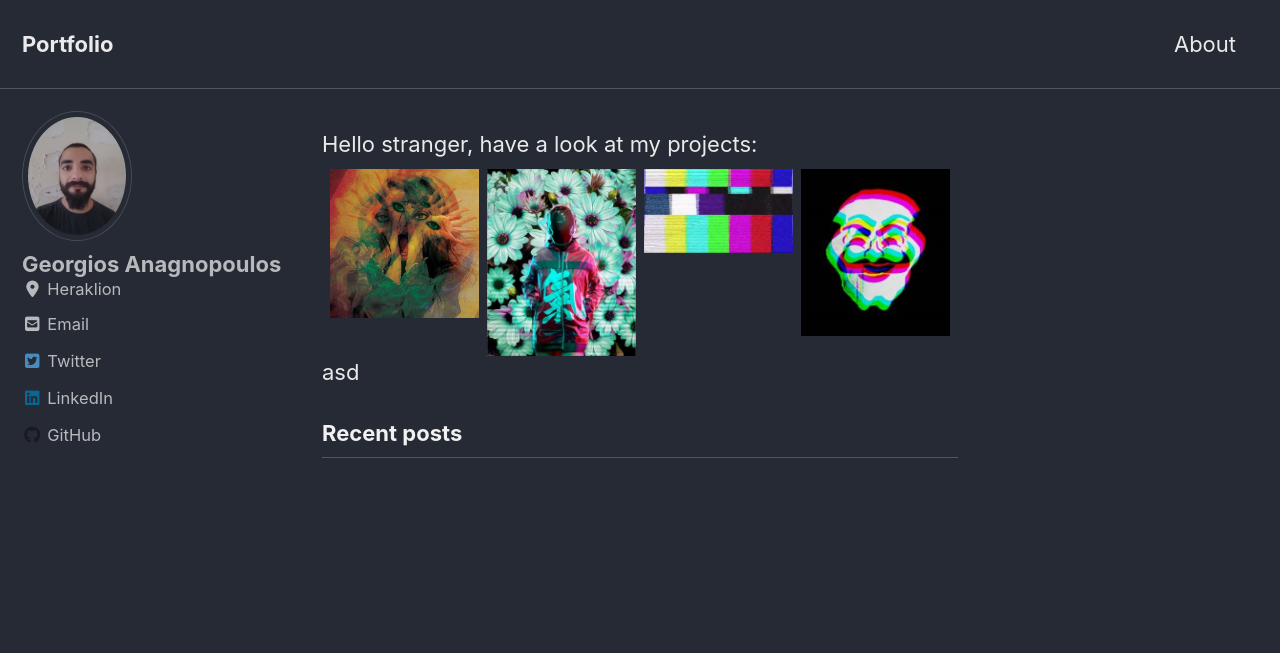
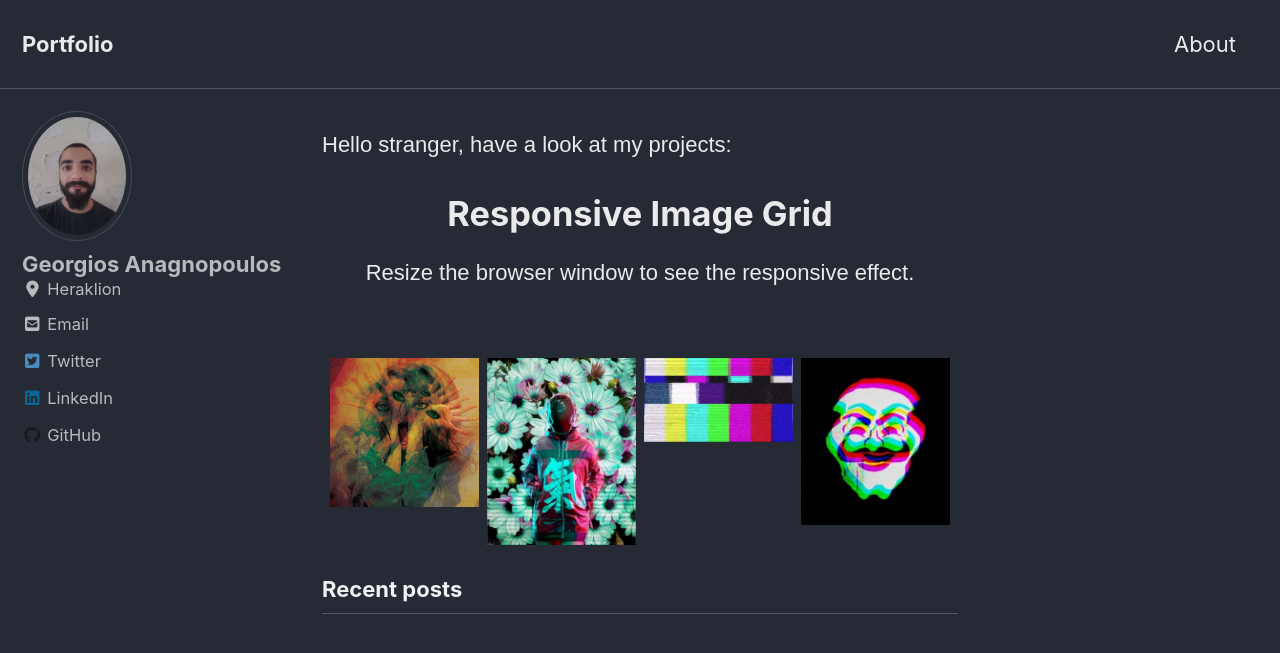
Before and after one commit to gganagno/gganagno.github.io, a Jekyll site: the page built from index.html, in a window 1280 px wide and 900 px high. Shown: the top 653 px of the window. Built offline with Jekyll 4.4.1, drawn with Linux system fonts in a browser that asks for light colours; cached includes are drawn as plain includes; nearby versions of some CDN libraries; the list of posts is cut into pages by our own code.

Commit message:
portfolio

```diff
--- a/index.html
+++ b/index.html
@@ -4,24 +4,87 @@ author_profile: true
 ---
 
 Hello stranger, have a look at my projects:
-<link rel="stylesheet" media="(min-width: 1025px)" type="text/css" href="index.css"/>
-<div class="row">
+<style>
+* {
+  box-sizing: border-box;
+}
 
-  <div class="column">
-  	<img src="/images/1.jpg">
+body {
+  margin: 0;
+  font-family: Arial;
+}
+
+.header {
+  text-align: center;
+  padding: 32px;
+}
+
+.row {
+  display: -ms-flexbox; /* IE10 */
+  display: flex;
+  -ms-flex-wrap: wrap; /* IE10 */
+  flex-wrap: wrap;
+  padding: 0 4px;
+}
+
+/* Create four equal columns that sits next to each other */
+.column {
+  -ms-flex: 25%; /* IE10 */
+  flex: 25%;
+  max-width: 25%;
+  padding: 0 4px;
+}
+
+.column img {
+  margin-top: 8px;
+  vertical-align: middle;
+  width: 100%;
+}
+
+/* Responsive layout - makes a two column-layout instead of four columns */
+@media screen and (max-width: 800px) {
+  .column {
+    -ms-flex: 50%;
+    flex: 50%;
+    max-width: 50%;
+  }
+}
+
+/* Responsive layout - makes the two columns stack on top of each other instead of next to each other */
+@media screen and (max-width: 600px) {
+  .column {
+    -ms-flex: 100%;
+    flex: 100%;
+    max-width: 100%;
+  }
+}
+</style>
+<body>
+
+<!-- Header -->
+<div class="header">
+  <h1>Responsive Image Grid</h1>
+  <p>Resize the browser window to see the responsive effect.</p>
 </div>
 
+<!-- Photo Grid -->
+<div class="row">
   <div class="column">
-  	<img src="/images/2.jpg">
+    <img src="/images/1.jpg" style="width:100%">
+
   </div>
+  <div class="column">
+    <img src="/images/2.jpg" style="width:100%">
 
+  </div>
   <div class="column">
-  	<img src="/images/3.jpg">
+    <img src="/images/3.jpg" style="width:100%">
+
   </div>
+  <div class="column">
+    <img src="/images/4.jpg" style="width:100%">
 
-   <div class="column">
-  	<img src="/images/4.jpg">
   </div>
 </div>
 
-asd
+</body>
```
Lines whose indentation alone changed are shown as unchanged.
